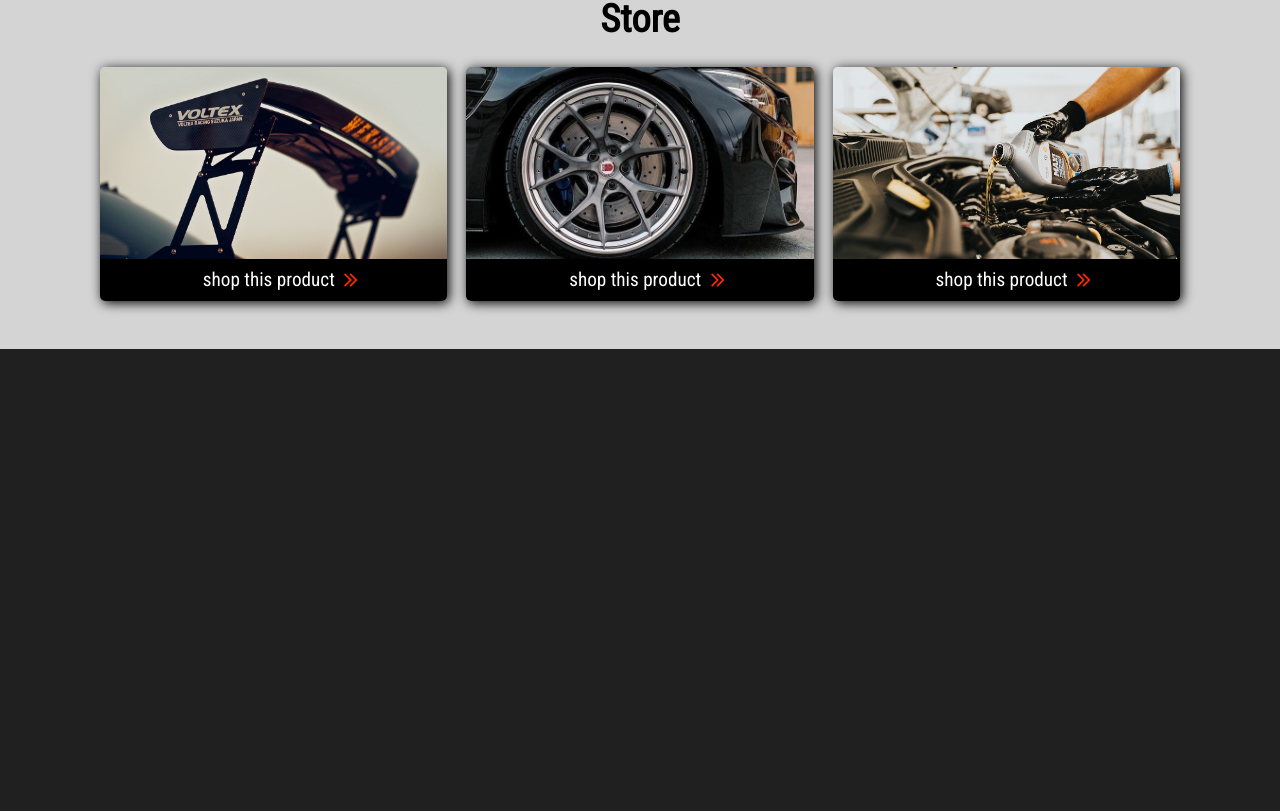
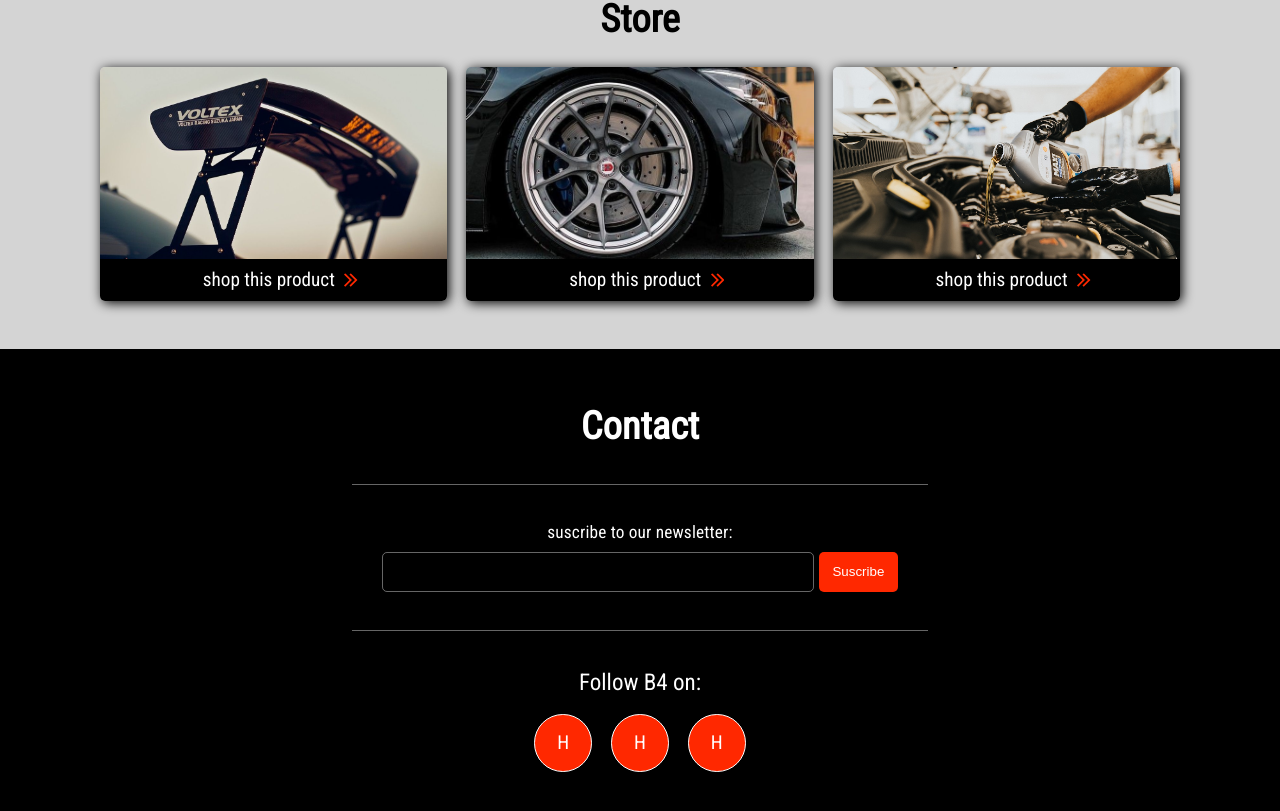
Before and after one commit to braian009/b4-garage-remake, a Next.js app: page / in a window 1280 px wide. Shown: the part 1563-2374 px from the top of the page. Before the commit the page ends 1912 px from the top, so only its background shows below. Built offline with nearby package versions, Linux system fonts and the light colour scheme.

Commit message:
contact section's mockup added

```diff
--- /dev/null
+++ b/components/Contact/contact.module.css
@@ -0,0 +1,102 @@
+.container {
+  background-color: #000;
+  width: 100%;
+  display: grid;
+  place-items: center;
+  padding: 3em 1em;
+}
+
+.inner {
+  width: 100%;
+  /* max-width: 1080px; */
+  display: flex;
+  flex-direction: column;
+  align-items: center;
+  gap: 2em;
+}
+
+.inner h1 {
+  font-size: 2rem;
+  text-align: center;
+}
+
+.inner .newsletter {
+  width: 100%;
+  display: flex;
+  flex-direction: column;
+  gap: 0.5em;
+  /* background-color: #d4d4d4; */
+  padding: 2em 1em;
+  /* border-radius: 5px; */
+  max-width: 30em;
+  border: 1px solid rgba(255, 255, 255, 0.4 );
+  border-left: none;
+  border-right: none;
+}
+
+.inner .newsletter > div {
+  font-size: 0.9rem;
+  letter-spacing: 0.01em;
+  text-align: center;
+  color: white;
+  /* font-weight: bold; */
+
+}
+
+.inner .newsletter form {
+  width: 100%;
+  display: flex;
+  justify-content: center;
+  align-items: center;
+  gap: 0.25em;
+}
+
+.inner .newsletter form input {
+    width: 100%;
+  max-width: 25em;
+  background: none;
+  border: 1px solid rgba(255, 255, 255, 0.4 );
+  padding: 0.5em 0.5em;
+  border-radius: 5px;
+  color: white ;
+  font-size: 0.9rem;
+}
+
+.inner .newsletter form button {
+align-self: stretch;
+  background-color: #ff2800;
+  color: white;
+  border-radius: 5px;
+  padding: 0.5em 1em;
+}
+
+.inner .socials {
+  display: flex;
+  flex-direction: column;
+  justify-content: center;
+  align-items: center;
+  gap: 1em;
+  width: 100%;
+}
+
+.inner .socials > div {
+  text-align: center;
+  font-size: 1.2rem;
+}
+
+.inner .socials .socialsList {
+  display: flex;
+  justify-content: center;
+  gap: 1em;
+  width: 20em;
+}
+
+.inner .socials .socialsList li {
+  width: 3em;
+  height: 3em;
+  background-color: #ff2800;
+  border-radius: 50%;
+  border: 1px solid white;
+  display: grid;
+  place-items: center;
+}
--- /dev/null
+++ b/components/Contact/index.js
@@ -0,0 +1,29 @@
+import * as React from "react";
+import styles from "./contact.module.css";
+
+const Contact = () => {
+  return (
+    <div className={styles.container}>
+      <div className={styles.inner}>
+        <h1>Contact</h1>
+        <div className={styles.newsletter}>
+          <div>suscribe to our newsletter:</div>
+          <form>
+            <input id="email" type="text"></input>
+            <button type="submit">Suscribe</button>
+          </form>
+        </div>
+        <div className={styles.socials}>
+          <div>Follow B4 on:</div>
+          <ul className={styles.socialsList}>
+            <li>H</li>
+            <li>H</li>
+            <li>H</li>
+          </ul>
+        </div>
+      </div>
+    </div>
+  );
+};
+
+export default Contact;
--- a/pages/index.js
+++ b/pages/index.js
@@ -4,6 +4,7 @@ import Navbar from "@/components/Navbar";
 import Services from "@/components/Services";
 import Release from "@/components/Release";
 import Store from "@/components/Store";
+import Contact from "@/components/Contact";
 
 export default function Home() {
   return (
@@ -20,6 +21,7 @@ export default function Home() {
         <Services/>
         <Release/>
         <Store/>
+        <Contact/>
       </main>
     </>
   );
```
